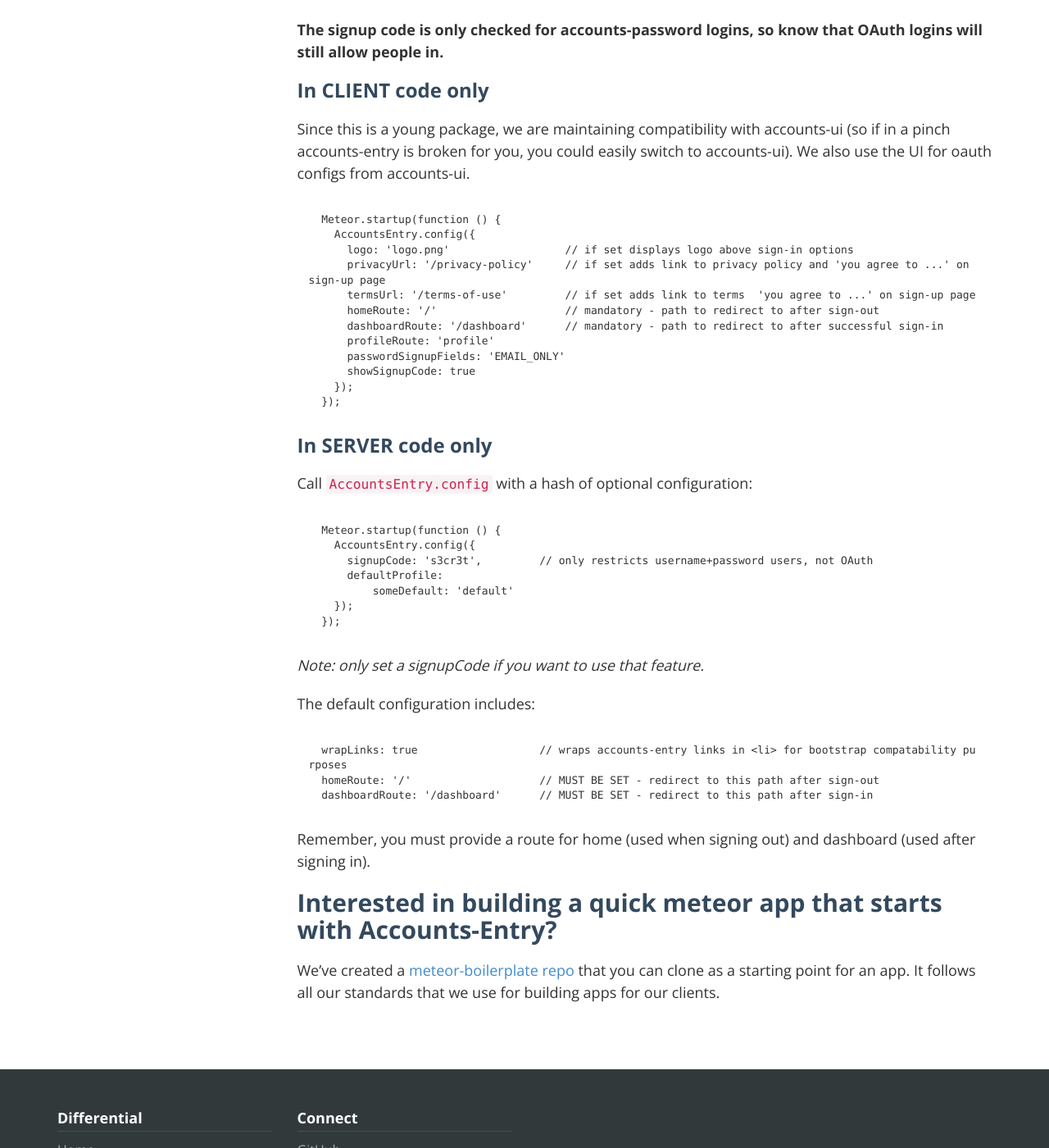
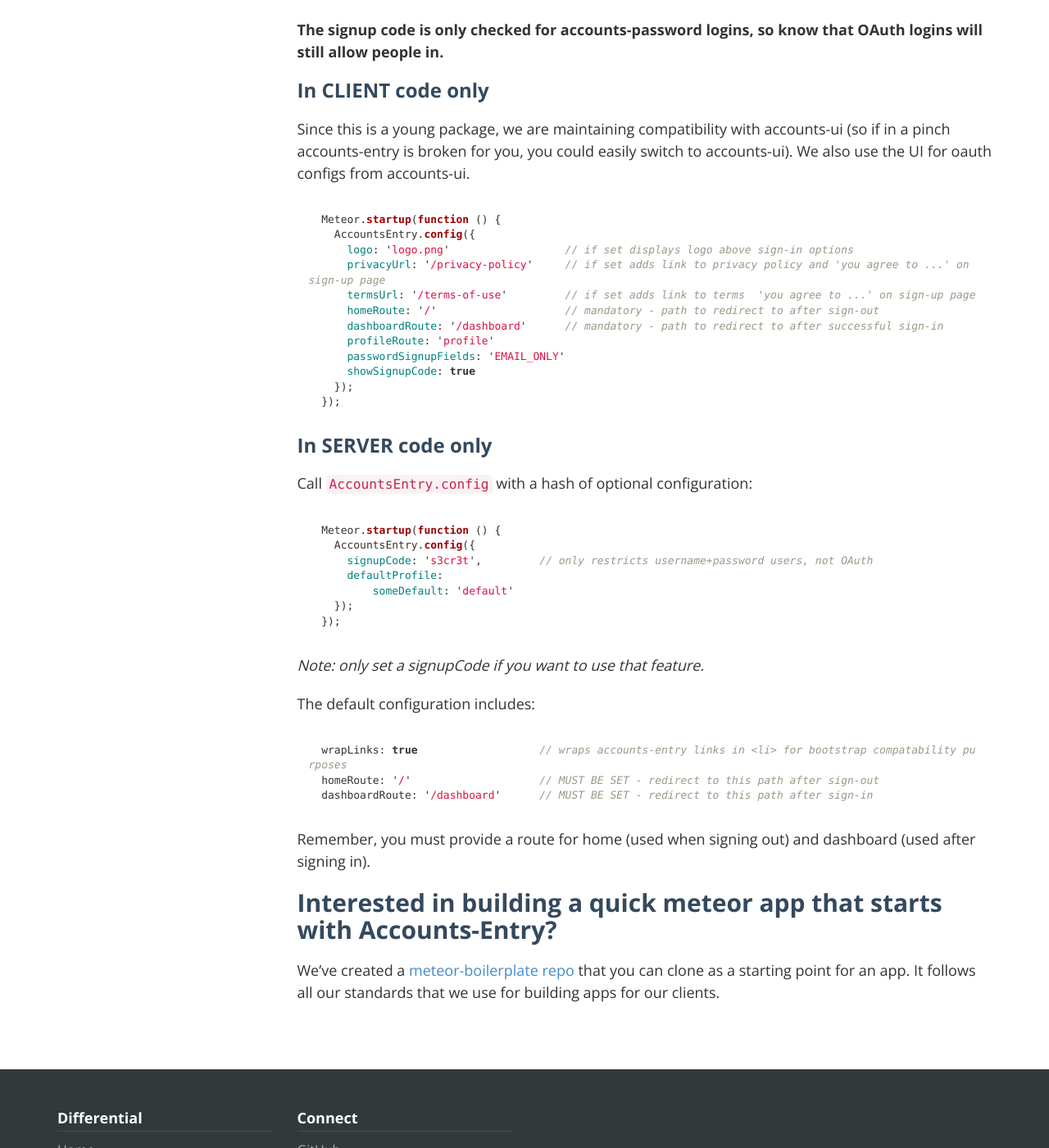
Before and after one commit to Differential/accounts-entry, a Jekyll site: the page built from index.markdown, in a window 1280 px wide and 1400 px high, scrolled down 2536 px. Shown: the whole window at 82% size. Built offline with Jekyll 4.4.1, drawn with Linux system fonts in a browser that asks for light colours; nearby versions of some CDN libraries; Markdown is read by kramdown in place of the engine named in the settings; some of the changed text lies outside the part shown.

Commit message:
Highlight with js

`````diff
--- a/index.markdown
+++ b/index.markdown
@@ -61,7 +61,7 @@
 
 Here is an Iron-Router route example:
 
-````
+````js
   this.route('userProfile', {
     path: '/profile',
     template: 'profile',
@@ -92,7 +92,7 @@
 
 Since this is a young package, we are maintaining compatibility with accounts-ui (so if in a pinch accounts-entry is broken for you, you could easily switch to accounts-ui). We also use the UI for oauth configs from accounts-ui.
 
-```
+```js
   Meteor.startup(function () {
     AccountsEntry.config({
       logo: 'logo.png'                  // if set displays logo above sign-in options
@@ -111,7 +111,7 @@
 
 Call `AccountsEntry.config` with a hash of optional configuration:
 
-```
+```js
   Meteor.startup(function () {
     AccountsEntry.config({
       signupCode: 's3cr3t',         // only restricts username+password users, not OAuth
@@ -125,7 +125,7 @@
 
 The default configuration includes:
 
-```
+```js
   wrapLinks: true                   // wraps accounts-entry links in <li> for bootstrap compatability purposes
   homeRoute: '/'                    // MUST BE SET - redirect to this path after sign-out
   dashboardRoute: '/dashboard'      // MUST BE SET - redirect to this path after sign-in
`````
